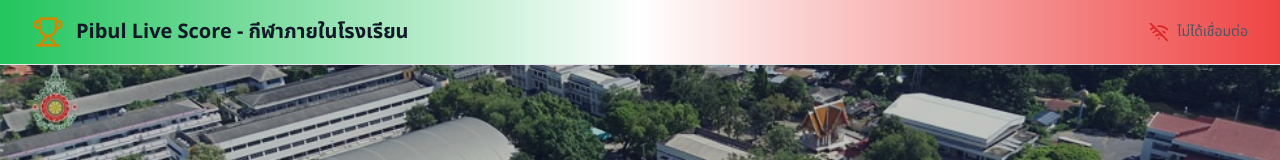
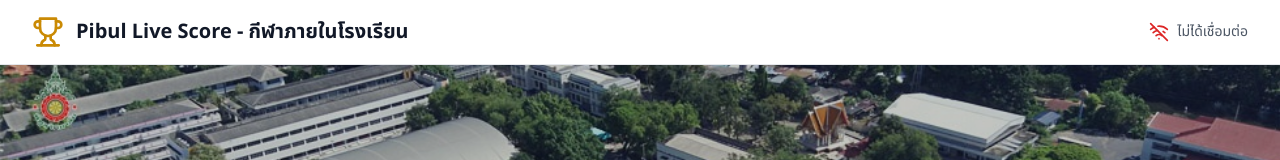
Before and after one commit to mfbank/pibulscoreSport, a React (Vite) app: page / in a window 1280 px wide. Shown: the top 160 px of the page. Built offline with nearby package versions, Linux system fonts and the light colour scheme; no server answers.

Commit message:
update background

```diff
--- a/src/components/Homepage.jsx
+++ b/src/components/Homepage.jsx
@@ -94,9 +94,9 @@ export default function Homepage() {
   }
 
   return (
-    <div className="min-h-screen bg-gradient-to-r from-green-500 via-white to-red-500">
+    <div className="min-h-screen bg-gray-50">
       {/* Header */}
-      <header className="bg-gradient-to-r from-green-500 via-white to-red-500 shadow-sm border-b">
+      <header className="bg-white shadow-sm border-b">
         <div className="max-w-7xl mx-auto px-4 sm:px-6 lg:px-8">
           <div className="flex items-center justify-between h-16">
             <div className="flex items-center gap-3">
```
